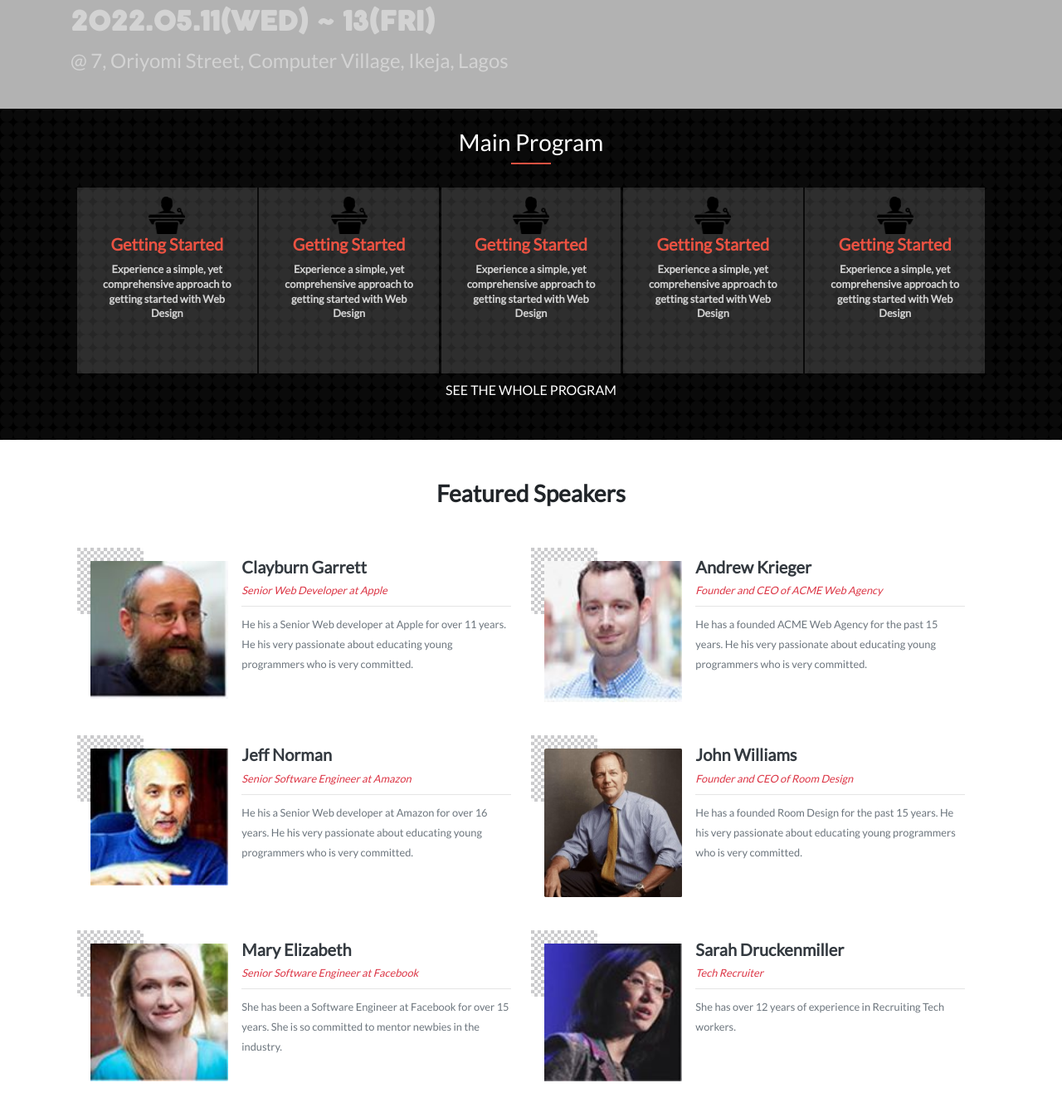
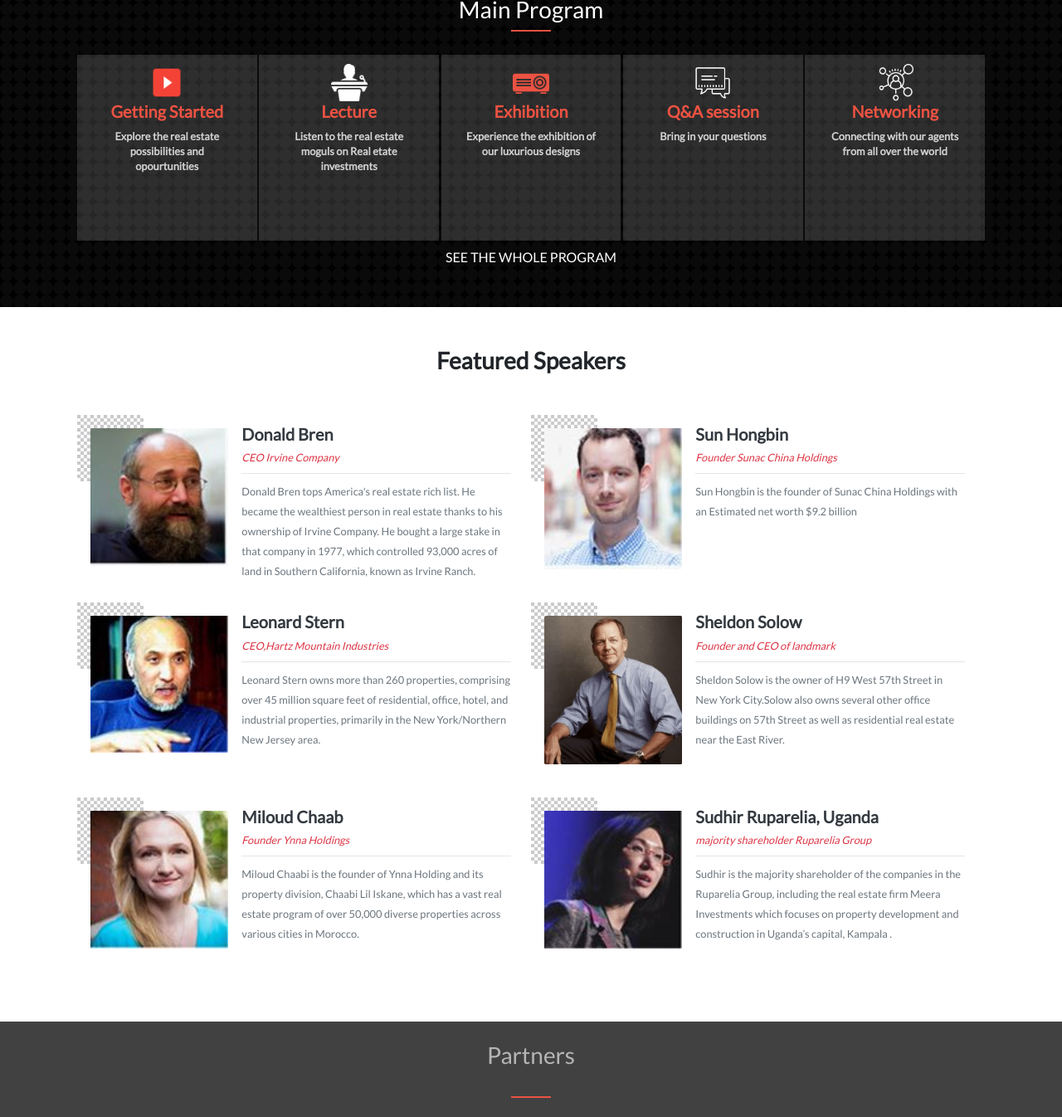
Before and after one commit to Eebru-gzy/smt, a plain HTML site: page index.html in a window 1280 px wide. Shown: the part 591-1937 px from the top of the page at 83% size. Drawn offline with nearby package versions, Linux system fonts and the light colour scheme; a web font is replaced by a local one.

Commit message:
update media querry and about partner html

```diff
--- a/index.html
+++ b/index.html
@@ -27,7 +27,7 @@
 			src="https://kit.fontawesome.com/fdccd4f74a.js"
 			crossorigin="anonymous"
 		></script>
-		<title>KAS & GREEN Contractors</title>
+		<title>KAS & GREEN Realtors</title>
 	</head>
 	<body>
 		<header>
@@ -52,6 +52,7 @@
 					</ul>
 				</div>
 			</nav>
+			<!-- Hamburger menu -->
 			<div class="nav-cont">
 				<nav class="navbar navbar-expand-md navbar-light">
 					<div class="container">
@@ -111,127 +112,121 @@
 				</nav>
 			</div>
 		</header>
-
+<!-- Showcase -->
 		<main>
 			<section class="showcase">
 				<div class="container pt-2 pb-4">
-					<h2 class="showcase-title-one">Real Estate Convergence 2021</h2>
+					<h2 class="showcase-title-one">K&G Real Estate Convergence 2021</h2>
 					<h1 class="showcase-title-two">
-						PUT YOUR HOUSE <br />IN ORDER: <br />A SEMINAL FOR THE FUTURE
+						REAL ESTATE CONVERGENCE 2021
 					</h1>
-					<div class="showcase-child p-3 w-50 mt-4">
+					<div class="showcase-child p-3 w-50 mt-4 col-sm-12">
 						<span>
-							A life-changing opportunity targeted at educating the youths on
-							building websites.
+							A rare seminar and exhibition of real estate potientials and possibilities
 						</span>
 					</div>
 					<div class="venue-time mt-4">
 						<h1 class="showcase-date font-weight-bolder">
-							2022.05.11(WED) ~ 13(FRI)
+							2021.05.11(WED) ~ 13(FRI)
 						</h1>
 						<p class="showcase-venue">
-							@ 7, Oriyomi Street, Computer Village, Ikeja, Lagos
+							At 22, Fola Osibo, Lekki Phase1, Lagos
 						</p>
 					</div>
 				</div>
 			</section>
-
+<!-- Main program of the event -->
 			<section class="main-program bg-white">
 				<h3 class="text-white pt-4">Main Program</h3>
 				<div class="line-main"></div>
 				<div class="container">
 					<div class="event-container p-2">
 						<article class="main-event">
-							<div class="col-2 col-md-12">
+							<div class="col">
 								<img
-									src="img/icons8-lecturer-100.png"
+									src="img/icons8-start-48.png"
 									alt="start-logo"
 									class="icn"
 								/>
 							</div>
-							<div class="col-3 col-md-12">
+							<div class="col">
 								<h2 class="evernt-txt font-weight-bolder">Getting Started</h2>
 							</div>
-							<div class="col-7 col-md-12">
+							<div class="col">
 								<small class="p-details font-weight-bolder"
-									>Experience a simple, yet comprehensive approach to getting
-									started with Web Design</small
+									>Explore the real estate possibilities and opourtunities</small
 								>
 							</div>
 						</article>
 
 						<article class="main-event">
-							<div class="col-2 col-md-12">
+							<div class="col">
 								<img
-									src="img/icons8-lecturer-100.png"
+									src="img/icons8-lecturer-50.png"
 									alt="start-logo"
 									class="icn"
 								/>
 							</div>
-							<div class="col-3 col-md-12">
-								<h2 class="evernt-txt font-weight-bolder">Getting Started</h2>
+							<div class="col">
+								<h2 class="evernt-txt font-weight-bolder">Lecture</h2>
 							</div>
-							<div class="col-7 col-md-12">
+							<div class="col">
 								<small class="p-details font-weight-bolder"
-									>Experience a simple, yet comprehensive approach to getting
-									started with Web Design</small
+									>Listen to the real estate moguls on Real etate investments</small
 								>
 							</div>
 						</article>
 
 						<article class="main-event">
-							<div class="col-2 col-md-12">
+							<div class="col">
 								<img
-									src="img/icons8-lecturer-100.png"
+									src="img/icons8-video-projector-50.png"
 									alt="start-logo"
 									class="icn"
 								/>
 							</div>
-							<div class="col-3 col-md-12">
-								<h2 class="evernt-txt font-weight-bolder">Getting Started</h2>
+							<div class="col">
+								<h2 class="evernt-txt font-weight-bolder">Exhibition</h2>
 							</div>
-							<div class="col-7 col-md-12">
+							<div class="col">
 								<small class="p-details font-weight-bolder"
-									>Experience a simple, yet comprehensive approach to getting
-									started with Web Design</small
+									>Experience the exhibition of our luxurious designs</small
 								>
 							</div>
 						</article>
 
 						<article class="main-event">
-							<div class="col-2 col-md-12">
+							<div class="col">
 								<img
-									src="img/icons8-lecturer-100.png"
+									src="img/icons8-chat-64.png"
 									alt="start-logo"
 									class="icn"
 								/>
 							</div>
-							<div class="col-3 col-md-12">
-								<h2 class="evernt-txt font-weight-bolder">Getting Started</h2>
+							<div class="col">
+								<h2 class="evernt-txt font-weight-bolder">Q&A session</h2>
 							</div>
-							<div class="col-7 col-md-12">
+							<div class="col">
 								<small class="p-details font-weight-bolder"
-									>Experience a simple, yet comprehensive approach to getting
-									started with Web Design</small
+									>Bring in your questions</small
 								>
 							</div>
 						</article>
 
 						<article class="main-event">
-							<div class="col-2 col-md-12">
+							<div class="col">
 								<img
-									src="img/icons8-lecturer-100.png"
+									src="img/icons8-social-network-64.png"
 									alt="start-logo"
 									class="icn"
 								/>
 							</div>
-							<div class="col-3 col-md-12">
-								<h2 class="evernt-txt font-weight-bolder">Getting Started</h2>
+							<div class="col">
+								<h2 class="evernt-txt font-weight-bolder">Networking</h2>
 							</div>
-							<div class="col-7 col-md-12">
+							<div class="col">
 								<small class="p-details font-weight-bolder"
-									>Experience a simple, yet comprehensive approach to getting
-									started with Web Design</small
+									>Connecting with our agents from all over the world</small
 								>
 							</div>
 						</article>
@@ -249,7 +244,7 @@
 					</button>
 				</div>
 			</section>
-
+<!-- Featured Speakers -->
 			<section class="featured-speakers my-5">
 				<h3 class="text-black text-center font-weight-bold">
 					Featured Speakers
@@ -271,18 +266,16 @@
 											<a
 												href="#"
 												class="h5 text-decoration-none text-dark font-weight-bolder mb-0"
-												>Clayburn Garrett</a
+												>Donald Bren</a
 											>
 										</h2>
 										<i class="display-inline-block text-danger">
-											<small>Senior Web Developer at Apple</small>
+											<small>CEO Irvine Company</small>
 										</i>
 										<hr class="speaker-line my-2" />
 										<p class="card-text deep-link text-dark">
 											<small class="text-muted"
-												>He his a Senior Web developer at Apple for over 11
-												years. He his very passionate about educating young
-												programmers who is very committed.</small
+												>Donald Bren tops America's real estate rich list. He became the wealthiest person in real estate thanks to his ownership of Irvine Company. He bought a large stake in that company in 1977, which controlled 93,000 acres of land in Southern California, known as Irvine Ranch.</small
 											>
 										</p>
 									</div>
@@ -305,18 +298,16 @@
 											<a
 												href="#"
 												class="h5 text-decoration-none text-dark font-weight-bolder mb-0"
-												>Andrew Krieger</a
+												>Sun Hongbin</a
 											>
 										</h2>
 										<i class="display-inline-block text-danger">
-											<small>Founder and CEO of ACME Web Agency</small>
+											<small>Founder Sunac China Holdings</small>
 										</i>
 										<hr class="speaker-line my-2" />
 										<p class="card-text deep-link text-dark">
 											<small class="text-muted"
-												>He has a founded ACME Web Agency for the past 15 years.
-												He his very passionate about educating young programmers
-												who is very committed.
+												>Sun Hongbin is the founder of Sunac China Holdings with an Estimated net worth $9.2 billion
 											</small>
 										</p>
 									</div>
@@ -339,18 +330,16 @@
 											<a
 												href="#"
 												class="h5 text-decoration-none text-dark font-weight-bolder mb-0"
-												>Jeff Norman</a
+												>Leonard Stern</a
 											>
 										</h2>
 										<i class="display-inline-block text-danger">
-											<small>Senior Software Engineer at Amazon</small>
+											<small>CEO,Hartz Mountain Industries</small>
 										</i>
 										<hr class="speaker-line my-2" />
 										<p class="card-text deep-link text-dark">
 											<small class="text-muted"
-												>He his a Senior Web developer at Amazon for over 16
-												years. He his very passionate about educating young
-												programmers who is very committed.</small
+												>Leonard Stern owns more than 260 properties, comprising over 45 million square feet of residential, office, hotel, and industrial properties, primarily in the New York/Northern New Jersey area.</small
 											>
 										</p>
 									</div>
@@ -373,18 +362,16 @@
 											<a
 												href="#"
 												class="h5 text-decoration-none text-dark font-weight-bolder mb-0"
-												>John Williams</a
+												>Sheldon Solow</a
 											>
 										</h2>
 										<i class="display-inline-block text-danger">
-											<small>Founder and CEO of Room Design</small>
+											<small>Founder and CEO of landmark</small>
 										</i>
 										<hr class="speaker-line my-2" />
 										<p class="card-text deep-link text-dark">
 											<small class="text-muted"
-												>He has a founded Room Design for the past 15 years. He
-												his very passionate about educating young programmers
-												who is very committed.
+												>Sheldon Solow is the owner of H9 West 57th Street in New York City.Solow also owns several other office buildings on 57th Street as well as residential real estate near the East River.
 											</small>
 										</p>
 									</div>
@@ -407,18 +394,16 @@
 											<a
 												href="#"
 												class="h5 text-decoration-none text-dark font-weight-bolder mb-0"
-												>Mary Elizabeth</a
+												>Miloud Chaab</a
 											>
 										</h2>
 										<i class="display-inline-block text-danger">
-											<small>Senior Software Engineer at Facebook</small>
+											<small>Founder Ynna Holdings</small>
 										</i>
 										<hr class="speaker-line my-2" />
 										<p class="card-text deep-link text-dark">
 											<small class="text-muted"
-												>She has been a Software Engineer at Facebook for over
-												15 years. She is so committed to mentor newbies in the
-												industry.
+												>Miloud Chaabi is the founder of Ynna Holding and its property division, Chaabi Lil Iskane, which has a vast real estate program of over 50,000 diverse properties across various cities in Morocco.
 											</small>
 										</p>
 									</div>
@@ -441,17 +426,16 @@
 											<a
 												href="#"
 												class="h5 text-decoration-none text-dark font-weight-bolder mb-0"
-												>Sarah Druckenmiller</a
+												>Sudhir Ruparelia, Uganda</a
 											>
 										</h2>
 										<i class="display-inline-block text-danger">
-											<small>Tech Recruiter</small>
+											<small>majority shareholder Ruparelia Group</small>
 										</i>
 										<hr class="speaker-line my-2" />
 										<p class="card-text deep-link text-dark">
 											<small class="text-muted"
-												>She has over 12 years of experience in Recruiting Tech
-												workers.
+												> Sudhir is the majority shareholder of the companies in the Ruparelia Group, including the real estate firm Meera Investments which focuses on property development and construction in Uganda’s capital, Kampala .
 											</small>
 										</p>
 									</div>
@@ -469,7 +453,7 @@
 					</div>
 				</div>
 			</section>
-
+<!-- Partners -->
       <footer>
         <section class="partners-part">
           <h3 class="text-center py-4">Partners</h3>
@@ -479,61 +463,48 @@
               <div class="partner">
                 <a href="#">
                   <img
-                    src="img/acme.png"
-                    alt="acme-logo"
+                    src="img/real.png"
+                    alt="real-logo"
                     class="img-logo"
                   />
                 </a>
               </div>
               <div class="partner partner2">
                 <a href="#">
-                  <img src="img/room.png" alt="room" class="img-logo" />
+                  <img src="img/montreal.png" alt="montreal" class="img-logo" />
                 </a>
               </div>
               <div class="partner partner3">
                 <a href="#">
-                  <img src="img/pixel.png" alt="pixel" class="img-logo small" />
+                  <img src="img/bradly.png" alt="bradly" class="img-logo small" />
                 </a>
               </div>
               <div class="partner partner4">
-                <a href="#">
-                  <img src="img/jc.png" alt="jc" class="img-logo small" />
+                <a class="small" href="#">
+                  <img src="img/jaclyn.png" alt="jc" class="img-logo small" />
                 </a>
               </div>
             </div>
           </div>
         </section>
-        <!-- <div class="container p-5">
-          <div class="main-footer d-flex align-content-center px-3">
-            <div class="items item1 px-5 align-self-center">
-              <img
-                src="img/wdp-logo.png"
-                alt="wdp-logo"
-                class="img-fluid"
-              />
-            </div>
-            <div class="items item2 flex-fill">
-              <p class="font-weight-bold">
-                2022 WebDesignPie Event. Some Rights Reserved.
-              </p>
-              <div class="sub-item">
-                <small class="d-block"
-                  >This is a Capstone Project issued by
-                  <a href="https://www.microverse.org/" class="whole-under"
-                    >Microverse Inc.</a
-                  >, that marks the completion of HTML/CSS track of the main
-                  curriculum.</small>
-                <small class="last-item d-xs-none d-md-block">Appropriate credits are given to the author of the design, the
-                  publisher of the contents and platforms used. This can be found
-                  in
-                  <a href="https://github.com/Edungit/edunnaty_design_agency" class="whole-under" >the github project page</a> of
-                  <a href="https://github.com/edungit" class="whole-under"> the developer</a
-                  ></small
-                >
-              </div>
-            </div>
-          </div>
-        </div> -->
+
+				<!-- Last Footer -->
+        <div class="footer-cover">
+					<div class="container p-4">
+						<div class="main-footer d-flex">
+							<div class="footer-logo px-5">
+								<h4 class="text-white">KG <span>Kas & Green <br>Realtors</span></h4>
+							</div>
+							<div class="footer-item text-white">
+								<p class="font-weight-bold">2021 Real EstateExpo. Some Rights Reserved.</p>
+								<div class="foot-item2">
+									<small class="d-block">This is a Capstone Project issued by <a class="text-white" href="https://www.microverse.org/" class="whole-under make-white">Microverse Inc.</a>, that marks the completion of HTML/CSS track of the main curriculum.</small>
+									<small class="d-block last-item d-sm-none">Appropriate credits are given to the author of the design, the publisher of the contents and platforms used. This can be found in <a href="https://github.com/Edungit/edunnaty_design_agency" class="whole-under">the github project page</a> of <a href="https://github.com/edungit" class="whole-under"> the developer</a></small>
+								</div>
+							</div>
+						</div>
+					</div>
+				</div>
       </footer>
 		</main>
 
```
Also changed, not shown: about.css (+17 -2 lines), about.html (+40 -4 lines), style.css (+33 -22 lines), img/bradly.png (added), img/company.jpeg (added), img/heaton.png (added), img/jaclyn.png (added), img/modern.jpeg (added), img/montreal.png (added), img/real.png (added), 1 other file.
